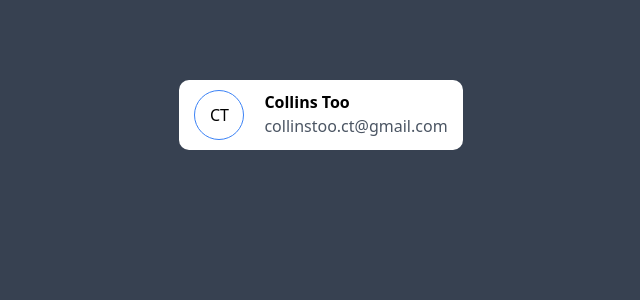
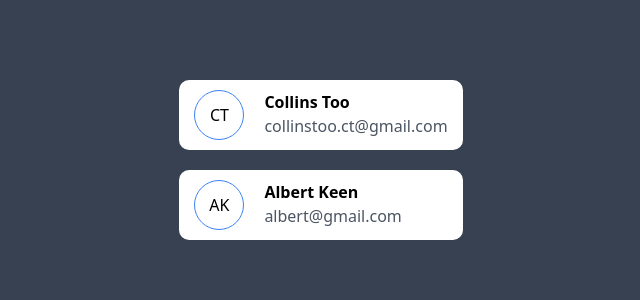
Before and after one commit to TooColline/vue-playground, a Vue app: page / in a window 1280 px wide. Shown: the top 300 px of the page, without its empty margins (319-959 px from the left). Built offline with nearby package versions, Linux system fonts and the light colour scheme.

Commit message:
add sample contacts

```diff
--- a/src/components/ContactDisplay.vue
+++ b/src/components/ContactDisplay.vue
@@ -1,6 +1,10 @@
 <template>
   <div class="flex justify-center">
-    <div class="flex bg-white rounded-[10px] px-[15px] py-[10px]">
+    <div class="flex flex-col space-y-[20px]">
+      <div
+        class="flex bg-white rounded-[10px] px-[15px] py-[10px]"
+        v-for="contact in allContacts"
+      >
         <div
           class="
             flex
@@ -13,11 +17,12 @@
             mr-5
           "
         >
-        <h1>{{ initials }}</h1>
+          <h1>{{ initials(contact) }}</h1>
         </div>
         <div class="flex flex-col">
-        <h1 class="font-bold">{{ name }}</h1>
-        <h3 class="text-gray-600">{{ myEmail }}</h3>
+          <h1 class="font-bold">{{ name(contact) }}</h1>
+          <h3 class="text-gray-600">{{ contact.email }}</h3>
+        </div>
       </div>
     </div>
   </div>
@@ -26,17 +31,30 @@
 <script setup>
 import { ref, computed } from "vue";
 
-const firstName = ref("Collins");
-const lastName = ref("Too");
-const myEmail = ref("collinstoo.ct@gmail.com");
+const allContacts = [
+  {
+    firstName: "Collins",
+    lastName: "Too",
+    email: "collinstoo.ct@gmail.com",
+  },
+  {
+    firstName: "Albert",
+    lastName: "Keen",
+    email: "albert@gmail.com",
+  },
+];
 
 const name = computed(() => {
-  return firstName.value + " " + lastName.value;
+  return (name) => {
+    return name.firstName + " " + name.lastName;
+  };
 });
 
 const initials = computed(() => {
-  if (!firstName.value || !lastName.value) return "";
-  return firstName.value[0] + lastName.value[0];
+  return (initials) => {
+    if (!initials.firstName || !initials.lastName) return "";
+    return initials.firstName[0] + initials.lastName[0];
+  };
 });
 </script>
 
```
Lines whose indentation alone changed are shown as unchanged.
